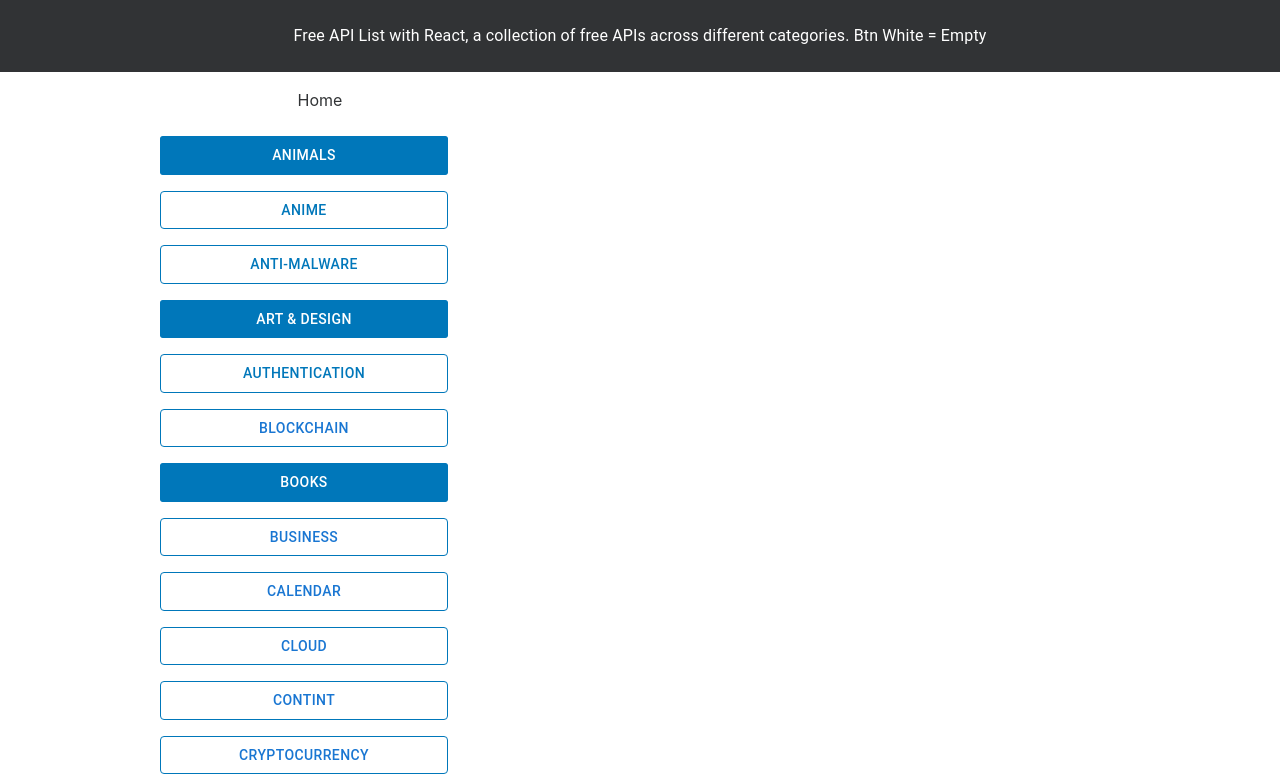
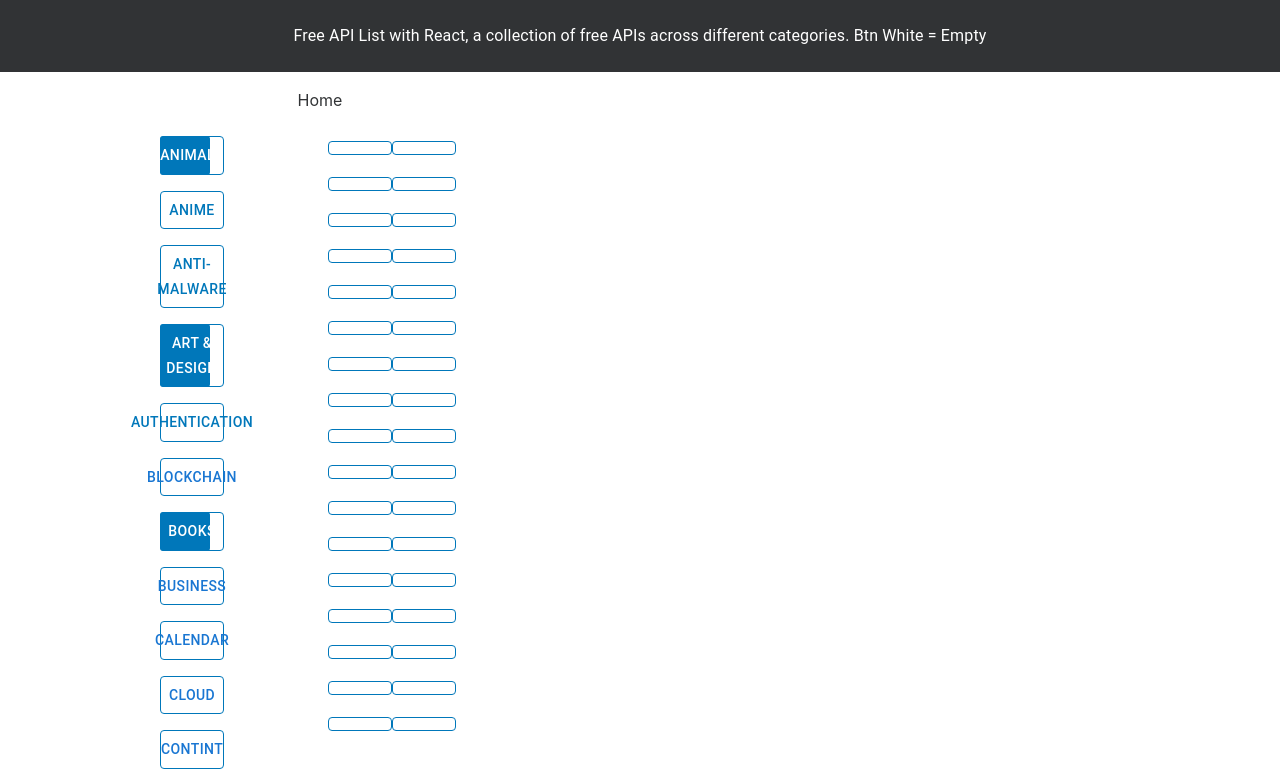
Before and after one commit to Curtis-Thomas/free-api-list-with-react, a React (Create React App) app: page / in a window 1280 px wide. Shown: the top 783 px of the page. Built offline with nearby package versions, Linux system fonts and the light colour scheme.

Commit message:
add: add blank buttons in main to be populated

```diff
--- a/src/core/main/Main.js
+++ b/src/core/main/Main.js
@@ -8,7 +8,7 @@ const Main = () => {
 
     <Box>
       <NavBar />
-      <Box>
+      <Box sx={{ display: "flex" }}>
         {/* Column 1 */}
 
         <Box>
@@ -90,15 +90,245 @@ const Main = () => {
             // backgroundColor="white"
             // textColor="#0077ba"
           />
+          <BtnRouting
+            btnName=""
+            navigateTo=""
+            // backgroundColor="white"
+            // textColor="#0077ba"
+          />
+          <BtnRouting
+            btnName=""
+            navigateTo=""
+            // backgroundColor="white"
+            // textColor="#0077ba"
+          />
+          <BtnRouting
+            btnName=""
+            navigateTo=""
+            // backgroundColor="white"
+            // textColor="#0077ba"
+          />
+          <BtnRouting
+            btnName=""
+            navigateTo=""
+            // backgroundColor="white"
+            // textColor="#0077ba"
+          />
         </Box>
 
         {/* Column 2 */}
 
-        <Box></Box>
+        <Box>
+          <BtnRouting
+            btnName=""
+            navigateTo=""
+            // backgroundColor="white"
+            // textColor="#0077ba"
+          />{" "}
+          <BtnRouting
+            btnName=""
+            navigateTo=""
+            // backgroundColor="white"
+            // textColor="#0077ba"
+          />{" "}
+          <BtnRouting
+            btnName=""
+            navigateTo=""
+            // backgroundColor="white"
+            // textColor="#0077ba"
+          />{" "}
+          <BtnRouting
+            btnName=""
+            navigateTo=""
+            // backgroundColor="white"
+            // textColor="#0077ba"
+          />{" "}
+          <BtnRouting
+            btnName=""
+            navigateTo=""
+            // backgroundColor="white"
+            // textColor="#0077ba"
+          />{" "}
+          <BtnRouting
+            btnName=""
+            navigateTo=""
+            // backgroundColor="white"
+            // textColor="#0077ba"
+          />{" "}
+          <BtnRouting
+            btnName=""
+            navigateTo=""
+            // backgroundColor="white"
+            // textColor="#0077ba"
+          />{" "}
+          <BtnRouting
+            btnName=""
+            navigateTo=""
+            // backgroundColor="white"
+            // textColor="#0077ba"
+          />{" "}
+          <BtnRouting
+            btnName=""
+            navigateTo=""
+            // backgroundColor="white"
+            // textColor="#0077ba"
+          />{" "}
+          <BtnRouting
+            btnName=""
+            navigateTo=""
+            // backgroundColor="white"
+            // textColor="#0077ba"
+          />{" "}
+          <BtnRouting
+            btnName=""
+            navigateTo=""
+            // backgroundColor="white"
+            // textColor="#0077ba"
+          />{" "}
+          <BtnRouting
+            btnName=""
+            navigateTo=""
+            // backgroundColor="white"
+            // textColor="#0077ba"
+          />{" "}
+          <BtnRouting
+            btnName=""
+            navigateTo=""
+            // backgroundColor="white"
+            // textColor="#0077ba"
+          />{" "}
+          <BtnRouting
+            btnName=""
+            navigateTo=""
+            // backgroundColor="white"
+            // textColor="#0077ba"
+          />{" "}
+          <BtnRouting
+            btnName=""
+            navigateTo=""
+            // backgroundColor="white"
+            // textColor="#0077ba"
+          />{" "}
+          <BtnRouting
+            btnName=""
+            navigateTo=""
+            // backgroundColor="white"
+            // textColor="#0077ba"
+          />{" "}
+          <BtnRouting
+            btnName=""
+            navigateTo=""
+            // backgroundColor="white"
+            // textColor="#0077ba"
+          />
+        </Box>
 
         {/* Column 3 */}
 
-        <Box></Box>
+        <Box>
+          <BtnRouting
+            btnName=""
+            navigateTo=""
+            // backgroundColor="white"
+            // textColor="#0077ba"
+          />
+          <BtnRouting
+            btnName=""
+            navigateTo=""
+            // backgroundColor="white"
+            // textColor="#0077ba"
+          />{" "}
+          <BtnRouting
+            btnName=""
+            navigateTo=""
+            // backgroundColor="white"
+            // textColor="#0077ba"
+          />{" "}
+          <BtnRouting
+            btnName=""
+            navigateTo=""
+            // backgroundColor="white"
+            // textColor="#0077ba"
+          />{" "}
+          <BtnRouting
+            btnName=""
+            navigateTo=""
+            // backgroundColor="white"
+            // textColor="#0077ba"
+          />{" "}
+          <BtnRouting
+            btnName=""
+            navigateTo=""
+            // backgroundColor="white"
+            // textColor="#0077ba"
+          />{" "}
+          <BtnRouting
+            btnName=""
+            navigateTo=""
+            // backgroundColor="white"
+            // textColor="#0077ba"
+          />{" "}
+          <BtnRouting
+            btnName=""
+            navigateTo=""
+            // backgroundColor="white"
+            // textColor="#0077ba"
+          />{" "}
+          <BtnRouting
+            btnName=""
+            navigateTo=""
+            // backgroundColor="white"
+            // textColor="#0077ba"
+          />{" "}
+          <BtnRouting
+            btnName=""
+            navigateTo=""
+            // backgroundColor="white"
+            // textColor="#0077ba"
+          />{" "}
+          <BtnRouting
+            btnName=""
+            navigateTo=""
+            // backgroundColor="white"
+            // textColor="#0077ba"
+          />{" "}
+          <BtnRouting
+            btnName=""
+            navigateTo=""
+            // backgroundColor="white"
+            // textColor="#0077ba"
+          />{" "}
+          <BtnRouting
+            btnName=""
+            navigateTo=""
+            // backgroundColor="white"
+            // textColor="#0077ba"
+          />{" "}
+          <BtnRouting
+            btnName=""
+            navigateTo=""
+            // backgroundColor="white"
+            // textColor="#0077ba"
+          />{" "}
+          <BtnRouting
+            btnName=""
+            navigateTo=""
+            // backgroundColor="white"
+            // textColor="#0077ba"
+          />{" "}
+          <BtnRouting
+            btnName=""
+            navigateTo=""
+            // backgroundColor="white"
+            // textColor="#0077ba"
+          />{" "}
+          <BtnRouting
+            btnName=""
+            navigateTo=""
+            // backgroundColor="white"
+            // textColor="#0077ba"
+          />
+        </Box>
       </Box>
     </Box>
   );
```
